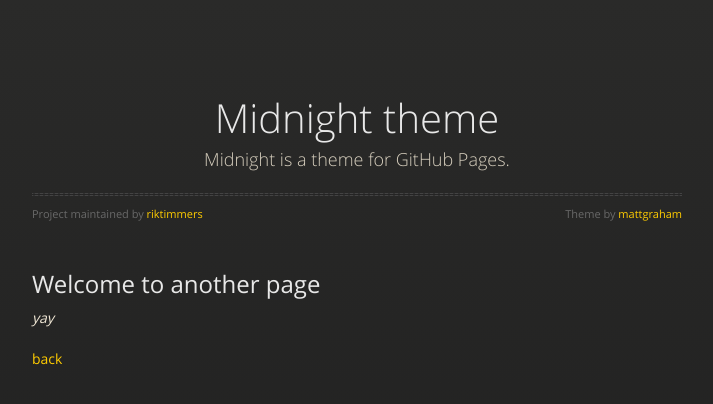
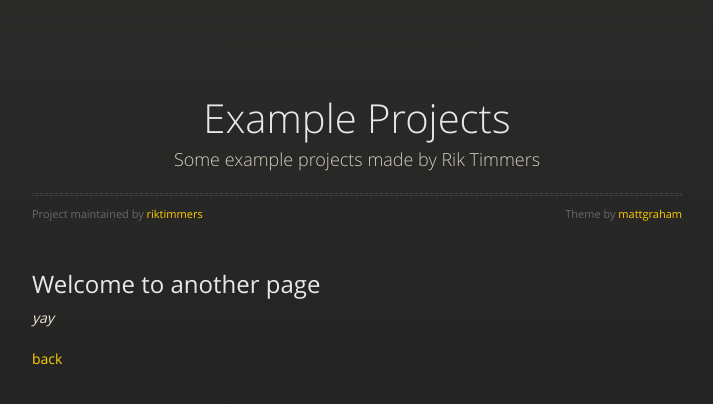
Before and after one commit to riktimmers/riktimmers.github.io, a Jekyll site: the page built from another-page.md, in a window 1280 px wide. Shown: the top 404 px of the page, without its empty margins (283-996 px from the left). Built offline with Jekyll 4.4.1, drawn with Linux system fonts in a browser that asks for light colours; our own code applies the rules of GitHub Pages for plain Markdown files.

Commit message:
Added temp title and description.

```diff
--- a/_config.yml
+++ b/_config.yml
@@ -1,5 +1,5 @@
-title: Midnight theme
-description: Midnight is a theme for GitHub Pages.
-show_downloads: true
+title: Example Projects
+description: Some example projects made by Rik Timmers
+show_downloads: false
 google_analytics:
 theme: jekyll-theme-midnight
```
